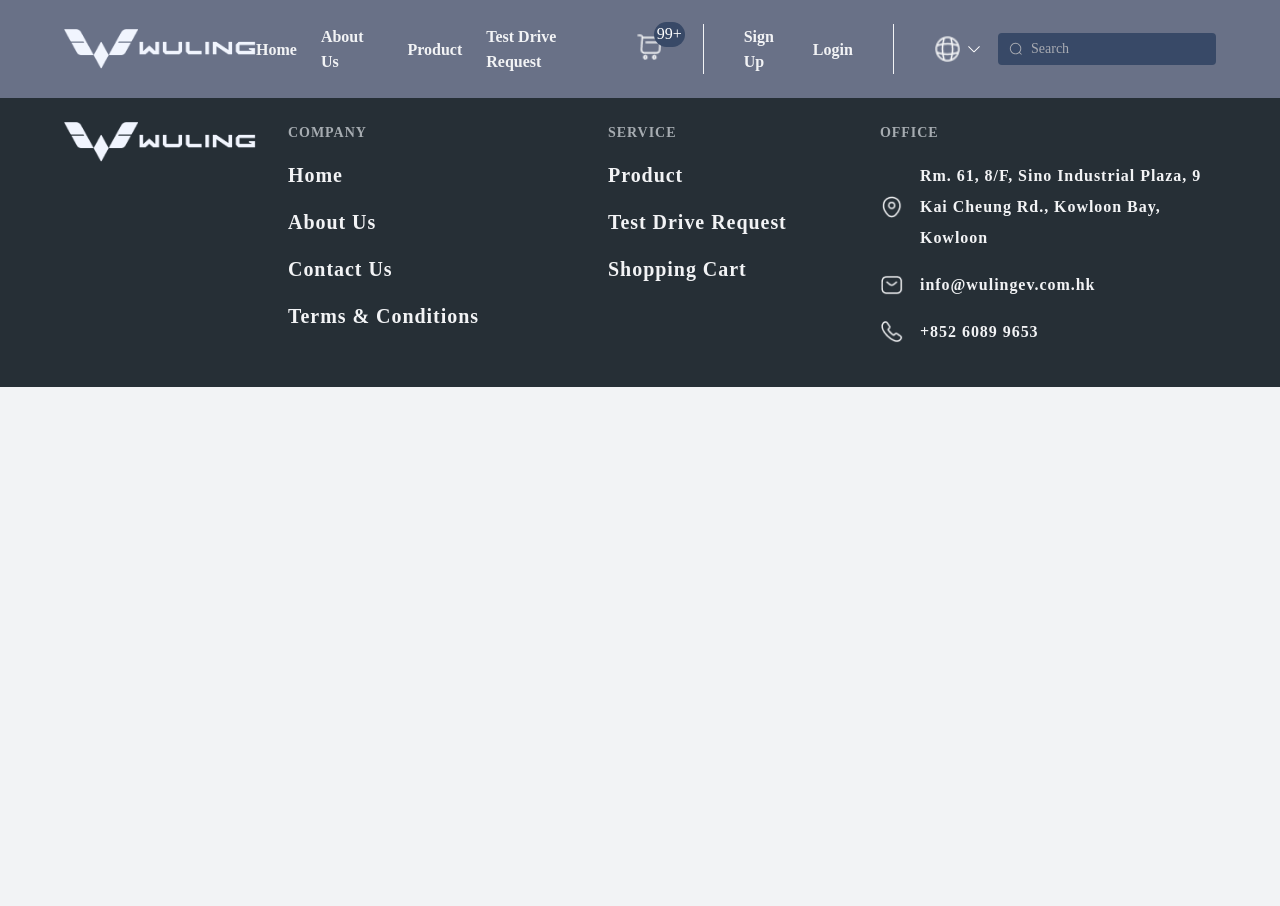
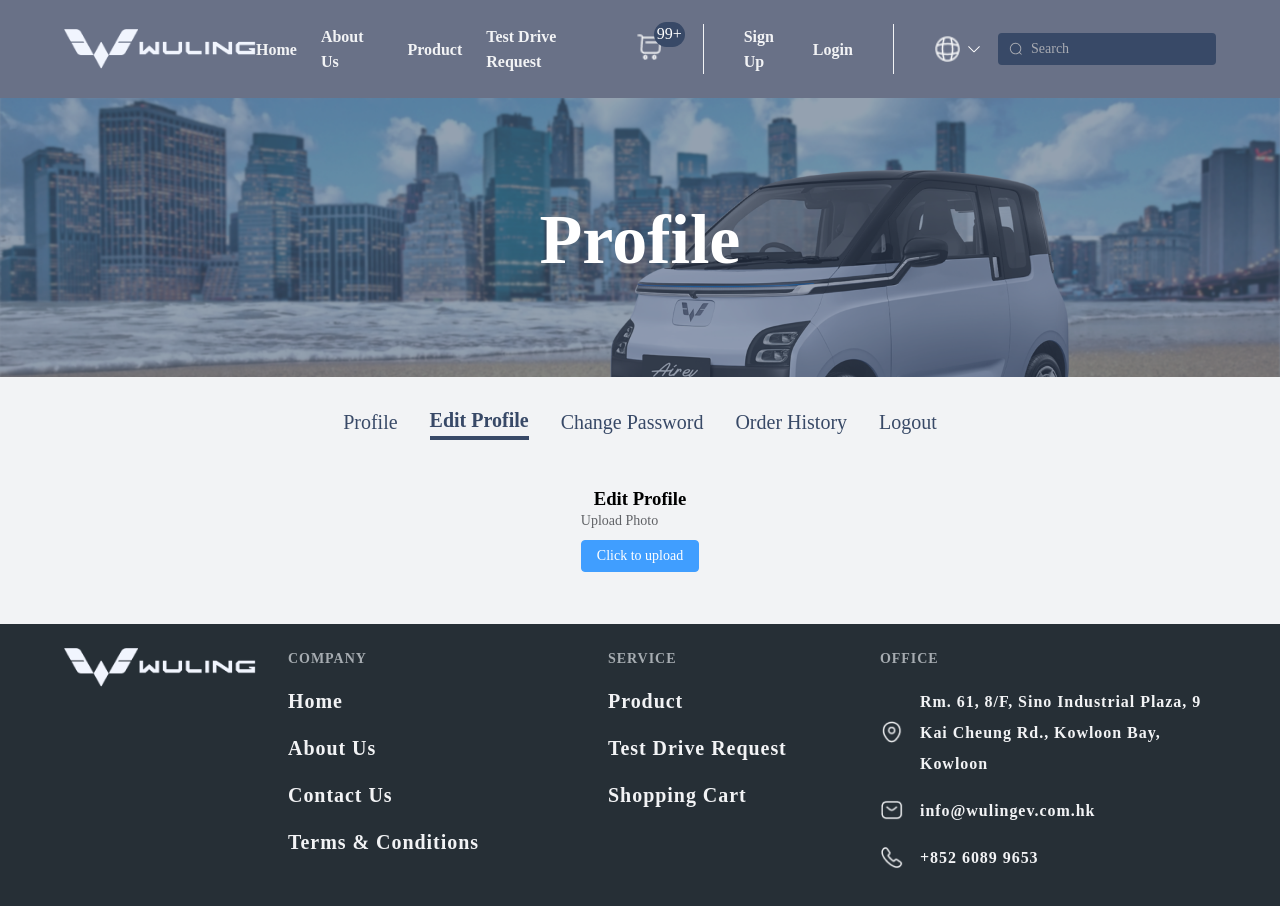
Before and after one commit to knhmb/Legend-Motors, a Vue app: page /profile/edit-profile in a window 1280 px wide. Shown: the top 906 px of the page. Before the commit the page ends 800 px from the top, so only its background shows below. Built offline with nearby package versions, Linux system fonts and the light colour scheme.

Commit message:
Modifications

```diff
--- /dev/null
+++ b/src/pages/EditProfile.vue
@@ -0,0 +1,33 @@
+<template>
+  <div class="edit-profile">
+    <h3>Edit Profile</h3>
+    <el-form label-position="top">
+      <el-form-item label="Upload Photo">
+        <el-upload v-model:file-list="fileList" action="#">
+          <el-button type="primary">Click to upload</el-button>
+        </el-upload>
+      </el-form-item>
+    </el-form>
+  </div>
+</template>
+
+<script>
+export default {
+  data() {
+    return {
+      fileList: [],
+    };
+  },
+};
+</script>
+
+<style scoped>
+.edit-profile {
+  display: flex;
+  flex-direction: column;
+  justify-content: center;
+  align-items: center;
+  width: fit-content;
+  margin: 0 auto;
+}
+</style>
--- /dev/null
+++ b/src/pages/Profile.vue
@@ -0,0 +1,88 @@
+<!-- eslint-disable vue/multi-word-component-names -->
+<template>
+  <section class="profile">
+    <div class="banner">
+      <img src="../assets/Profile-banner.png" alt="" />
+      <p>Profile</p>
+    </div>
+    <base-container>
+      <div class="profile-menu">
+        <span
+          @click="$router.push('/profile')"
+          :class="{ 'is-selected': $route.path === '/profile' }"
+          >Profile</span
+        >
+        <span
+          @click="$router.push('/profile/edit-profile')"
+          :class="{ 'is-selected': $route.path === '/profile/edit-profile' }"
+          >Edit Profile</span
+        >
+        <span>Change Password</span>
+        <span>Order History</span>
+        <span>Logout</span>
+      </div>
+      <router-view></router-view>
+    </base-container>
+  </section>
+</template>
+
+<script>
+export default {
+  data() {
+    return {
+      activeName: "first",
+    };
+  },
+};
+</script>
+
+<style scoped>
+.banner {
+  position: relative;
+}
+
+p {
+  font-family: "Avenir";
+  font-style: normal;
+  font-weight: 850;
+  font-size: 70px;
+  line-height: 109px;
+  color: #ffffff;
+  position: absolute;
+  top: 50%;
+  left: 50%;
+  transform: translate(-50%, -50%);
+}
+
+img {
+  width: 100%;
+  height: 100%;
+  object-fit: cover;
+}
+
+.profile-menu {
+  display: flex;
+  justify-content: center;
+  align-items: center;
+  margin-bottom: 3rem;
+}
+
+.profile-menu span {
+  font-family: "Avenir";
+  font-style: normal;
+  font-weight: 350;
+  font-size: 20px;
+  line-height: 31px;
+  color: #384967;
+  cursor: pointer;
+}
+
+.profile-menu span.is-selected {
+  font-weight: 850;
+  border-bottom: 4px solid #384967;
+}
+
+.profile-menu span:not(:last-of-type) {
+  margin-right: 2rem;
+}
+</style>
--- a/src/route.js
+++ b/src/route.js
@@ -11,6 +11,8 @@
 import TestDriveRecieved from "@/pages/TestDriveRecieved.vue";
 import Cart from "@/pages/Cart.vue";
 import PaymentSuccessful from "@/pages/PaymentSuccessful.vue";
+import Profile from "@/pages/Profile.vue";
+import EditProfile from "@/pages/EditProfile.vue";
 
 const router = createRouter({
   history: createWebHistory(),
@@ -27,6 +29,12 @@
     { path: "/test-drive-recieved", component: TestDriveRecieved },
     { path: "/cart", component: Cart },
     { path: "/order-confirmed", component: PaymentSuccessful },
+    {
+      path: "/profile",
+      component: Profile,
+      name: "profile",
+      children: [{ path: "edit-profile", component: EditProfile }],
+    },
   ],
 });
 
```
Also changed, not shown: src/assets/Profile-banner.png (added).
